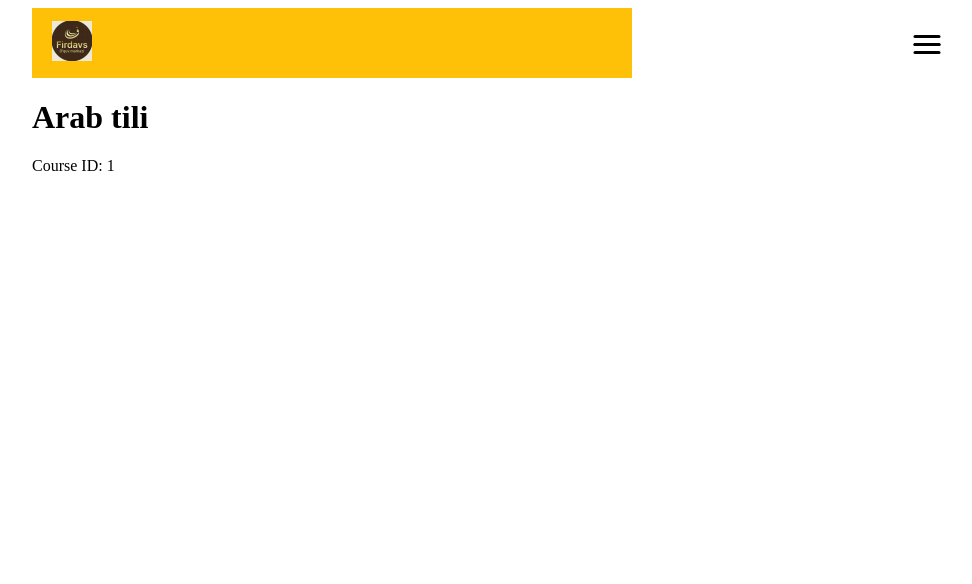
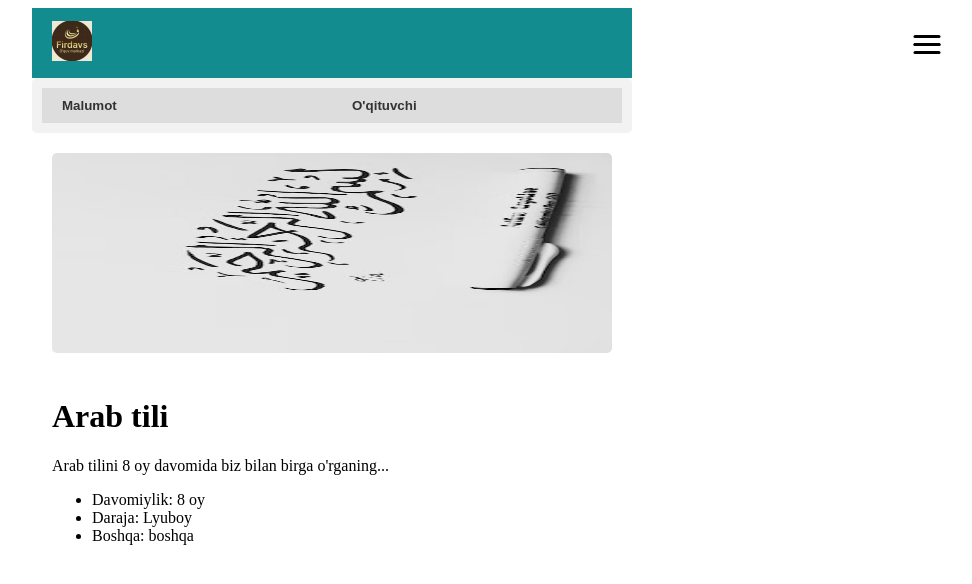
Before and after one commit to shahbozkhurramov/FirdavsReactBot, a React (Create React App) app: page /firdavsreactbot/courseDetail/1 in a window 1280 px wide. Shown: the top 584 px of the page, without its empty margins (308-1280 px from the left). Built offline with nearby package versions, Linux system fonts and the light colour scheme.

Commit message:
not found

```diff
--- a/src/App.css
+++ b/src/App.css
@@ -6,7 +6,7 @@
   }
 
   .app-header {
-	background-color: #ffc107;
+	background-color: #128c8e;
 	padding: 20px;
 	display: flex;
 	justify-content: space-between;
@@ -157,3 +157,63 @@
 	visibility: hidden;
 	margin-left: 2px;
   }
+
+  .success-message{
+	font-size: 20px;
+	color: green;
+	margin-top: 2px;
+	visibility: hidden;
+	margin-left: 2px;
+  }
+
+  @import url('https://cdnjs.cloudflare.com/ajax/libs/font-awesome/5.14.0/css/all.min.css');
+
+.tabs {
+  display: flex;
+  justify-content: space-between;
+  background-color: #f2f2f2;
+  padding: 10px;
+  border-radius: 5px;
+}
+
+.tab-btn {
+  width: 50%;
+  text-align: left;
+  padding: 10px;
+  background-color: #ddd;
+  border: none;
+  outline: none;
+  cursor: pointer;
+  font-weight: bold;
+  color: #333;
+  transition: background-color 0.3s;
+}
+
+.tab-btn i {
+  margin-right: 10px;
+}
+
+.tab-btn:active {
+  background-color: #ccc;
+}
+
+.tab-content {
+  display: flex;
+  flex-direction: column;
+  padding: 20px;
+}
+
+.course-tab, .instructor-tab {
+  display: none;
+}
+
+#course-tab {
+  display: block;
+}
+
+.detail-image{
+	width: 100%;
+	height: 200px;
+	margin-bottom: 20px;
+	border-radius: 5px;
+}
--- a/src/App.tsx
+++ b/src/App.tsx
@@ -4,15 +4,17 @@ import Home from './Pages/Home';
 import Contactus from './Components/Contactus';
 import Header from './Components/Header';
 import CourseDetail from './Components/CourseDetail';
+import NotFound from './Components/NotFound';
 
 function App() {
   return (
     <div className='app-container'>
       <Header/>
       <Routes>
-        <Route path="firdavsreactbot" element={<Home/>}/>
-        <Route path="firdavsreactbot/contactus" element={<Contactus/>}/>
-        <Route path='firdavsreactbot/courseDetail/:id' element={<CourseDetail/>}/>
+        <Route path="/firdavsreactbot" element={<Home/>}/>
+        <Route path="/firdavsreactbot/contactus" element={<Contactus/>}/>
+        <Route path='/firdavsreactbot/courseDetail/:id' element={<CourseDetail/>}/>
+        <Route path='*' element={<NotFound />}/>
       </Routes>
       </div>
   );
--- a/src/Components/Contactus.tsx
+++ b/src/Components/Contactus.tsx
@@ -1,58 +1,70 @@
-import React from 'react'
+import React, { useRef } from 'react'
+import { useNavigate } from "react-router-dom";
 
 export default function Contactus() {
+    const navigate = useNavigate();
+
+    const navigateToHome = () => {
+        navigate("/firdavsreactbot");
+    }
+
+    const nameRef = useRef<HTMLInputElement>(null);
+    const phoneRef = useRef<HTMLInputElement>(null);
+    const messageRef = useRef<HTMLTextAreaElement>(null);
+
     function validateForm()
     {
-        var name = document.getElementById("name") as HTMLInputElement;
-        var phone = document.getElementById("phone") as HTMLInputElement;
-        var message = document.getElementById("message") as HTMLInputElement;
         var valid = true;
+        ChangeVisibility("nameError", "hidden");
+        ChangeVisibility("phoneError", "hidden");
+        ChangeVisibility("messageError", "hidden");
 
-    if(name.value === "") {
-        var nameError = document.getElementById("nameError") as HTMLInputElement;
-        nameError.innerHTML = "Ismingizni kiriting!";
-        nameError.style.visibility = "visible";
+        if(nameRef.current?.value === "") {
+            ChangeVisibility("nameError", "visible", "Ismingizni kiriting!");
             valid = false;
         }
 
-    if(phone.value === "") {
-        var phoneError = document.getElementById("phoneError") as HTMLInputElement;
-        phoneError.innerHTML = "Telefon raqamingizni kiriting!";
-        phoneError.style.visibility = "visible";
+        if(phoneRef.current?.value === "") {
+            ChangeVisibility("phoneError", "visible", "Telefon raqamingizni kiriting!");
             valid = false;
         }
 
-    if(message.value === "") {
-        var messageError = document.getElementById("messageError") as HTMLInputElement;
-        messageError.innerHTML = "Xabarni kiriting!";
-        messageError.style.visibility = "visible";
+        if(messageRef.current?.value === "") {
+            ChangeVisibility("messageError", "visible", "Xabaringizni kiriting!");
             valid = false;
         }
 
         if(valid) {
-        // redirect to home
-        window.location.href = "/firdavsreactbot";
+            ChangeVisibility("SuccessMessage", "visible", "Xabar yuborildi!");
+            ChangeVisibility("contact-form", "hidden")
+            setTimeout(navigateToHome, 2000);
+        }
     }
 
-    return valid;
+    function ChangeVisibility(id: string, visibility: string, message?: string) {
+        var element = document.getElementById(id) as HTMLInputElement;
+        element.innerHTML = message ?? "";
+        element.style.visibility = visibility;
     }
+
   return (
+    <>
     <div className="contact-form-container" data-aos="zoom-in-up" data-aos-duration="800">
-      <form className="contact-form">
+      <form className="contact-form" id='contact-form'>
           <h2 className="form-title" data-aos="fade-down" data-aos-duration="1500">Biz bilan bog'laning</h2>
           <div className="form-field" data-aos="fade-up" data-aos-duration="1500">
               <label htmlFor="name">Ismingiz:</label>
-              <input type="text" id="name" name="name"/>
+              <input type="text" id="name" ref={nameRef} name="name"/>
               <div className="error-message" id="nameError"></div>
           </div>
           <div className="form-field" data-aos="fade-up" data-aos-duration="2000">
               <label htmlFor="phone">Telefon raqamingiz:</label>
-              <input type="tel" id="phone" name="phone"/>
+              <input type="tel" id="phone" ref={phoneRef} name="phone"/>
               <div className="error-message" id="phoneError"></div>
           </div>
           <div className="form-field message-field" data-aos="fade-up" data-aos-duration="2000">
               <label htmlFor="message">Xabar:</label>
-              <textarea id="message" name="message"></textarea>
+              <textarea id="message" ref={messageRef} name="message"></textarea>
               <div className="error-message" id="messageError"></div>
           </div>
           <div className="form-field">
@@ -60,5 +72,7 @@ export default function Contactus() {
           </div>
       </form>
   </div>
+  <div className="success-message" id="SuccessMessage"></div>
+  </>
   )
 }
--- a/src/Components/CourseDetail.tsx
+++ b/src/Components/CourseDetail.tsx
@@ -35,10 +35,60 @@ const courses: CourseModel[] = [
 export default function CourseDetail() {
     let { id } = useParams<{ id: string }>();
     const course = courses.find(course => course.id === Number(id));
+
+
+    function showCourseTab(){
+      const courseTab = document.getElementById('course-tab') as HTMLDivElement;
+      const instructorTab = document.getElementById('instructor-tab') as HTMLDivElement;
+      const courseTabBtn = document.getElementById('course-tab-btn') as HTMLButtonElement;
+      const instructorTabBtn = document.getElementById('instructor-tab-btn') as HTMLButtonElement;
+      courseTab.style.display = 'block';
+      instructorTab.style.display = 'none';
+      courseTabBtn.style.backgroundColor = '#ddd';
+      instructorTabBtn.style.backgroundColor = '#f2f2f2';
+    }
+
+    function showInstructorTab(){
+      const courseTab = document.getElementById('course-tab') as HTMLDivElement;
+      const instructorTab = document.getElementById('instructor-tab') as HTMLDivElement;
+      const courseTabBtn = document.getElementById('course-tab-btn') as HTMLButtonElement;
+      const instructorTabBtn = document.getElementById('instructor-tab-btn') as HTMLButtonElement;
+      courseTab.style.display = 'none';
+      instructorTab.style.display = 'block';
+      courseTabBtn.style.backgroundColor = '#f2f2f2';
+      instructorTabBtn.style.backgroundColor = '#ddd';
+    }
+
     return (
     <div data-aos="flip-right" data-aos-duration="1500">
-      <h1>{course?.name}</h1>
-      <p>Course ID: {course?.id}</p>
+      <div className="course-detail-page">
+      <div className="tabs">
+        <button className="tab-btn" id="course-tab-btn" onClick={showCourseTab}><i className="fas fa-book"></i> Malumot</button>
+        <button className="tab-btn" id="instructor-tab-btn" onClick={showInstructorTab}><i className="fas fa-chalkboard-teacher"></i> O'qituvchi</button>
+      </div>
+      <div className="tab-content">
+        <div className="course-tab" id="course-tab">
+          <img className='detail-image' src={require('../Images/arabic.jpg')} alt='course'/>
+          <h1>{course?.name}</h1>
+          <p>{course?.description}</p>
+          <ul>
+            <li>Davomiylik: 8 oy</li>
+            <li>Daraja: Lyuboy</li>
+            <li>Boshqa: boshqa</li>
+          </ul>
+        </div>
+        <div className="instructor-tab" id="instructor-tab">
+          <img className='detail-image' src={require('../Images/arabic.jpg')} alt='course'/>
+          <h2>O'qituvchi ismi</h2>
+          <p>O'qituvchi haqida</p>
+          <ul>
+            <li>Univer: Toshmi</li>
+            <li>Tajriba: 10 yil</li>
+            <li>Mutaxasislik: nothing</li>
+          </ul>
+        </div>
+      </div>
+    </div>
     </div>
   );
 }
--- /dev/null
+++ b/src/Components/NotFound.tsx
@@ -0,0 +1,16 @@
+import React from 'react'
+import { useNavigate } from 'react-router-dom';
+
+export default function NotFound() {
+    const navigate = useNavigate();
+
+    const navigateToHome = () => {
+        navigate("/firdavsreactbot");
+    }
+  return (
+    <div>
+        <h1>Hech narsa topilmadi</h1>
+        <button onClick={navigateToHome} className="submit-button">Orqaga</button>
+        </div>
+  )
+}
```
Lines whose indentation alone changed are shown as unchanged.
